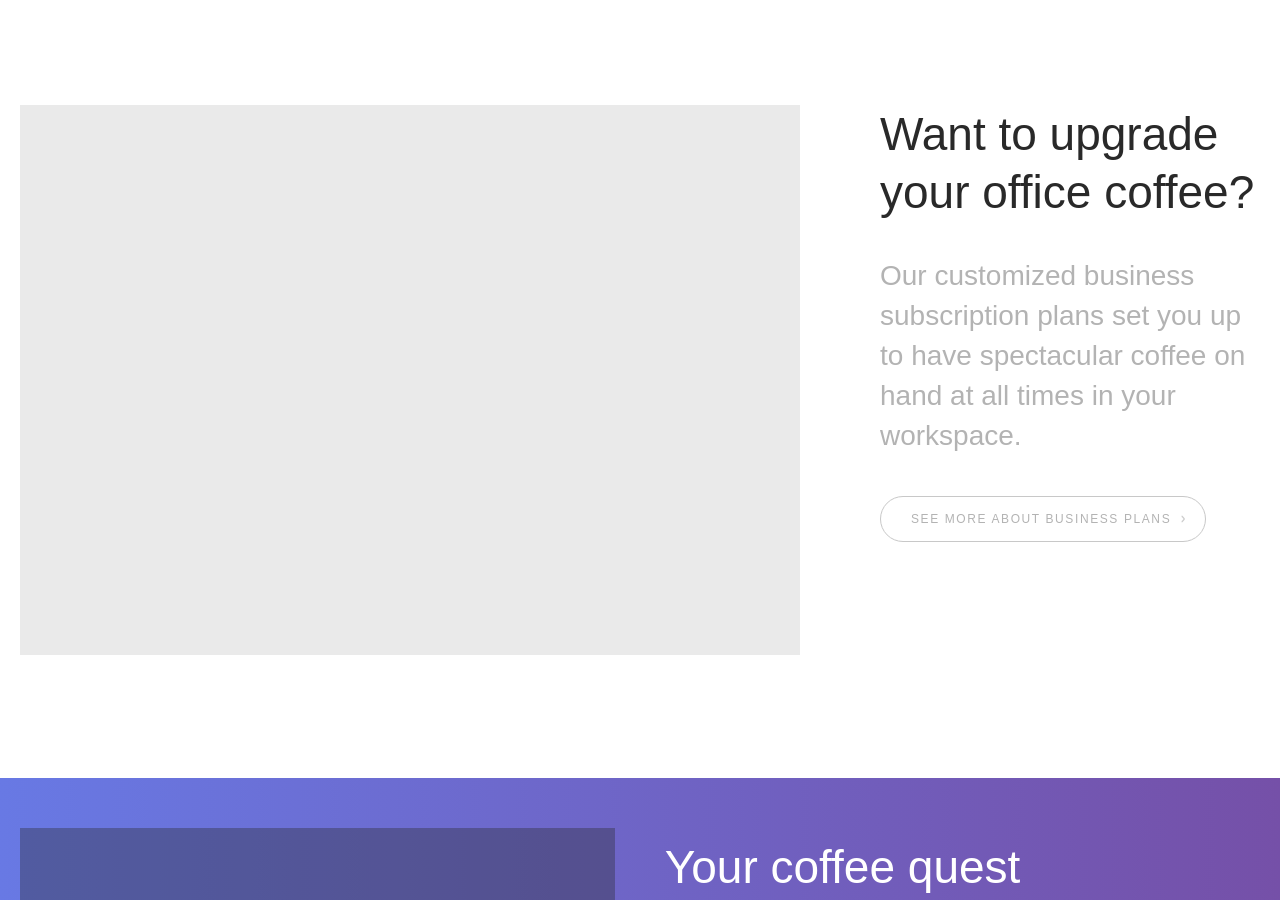
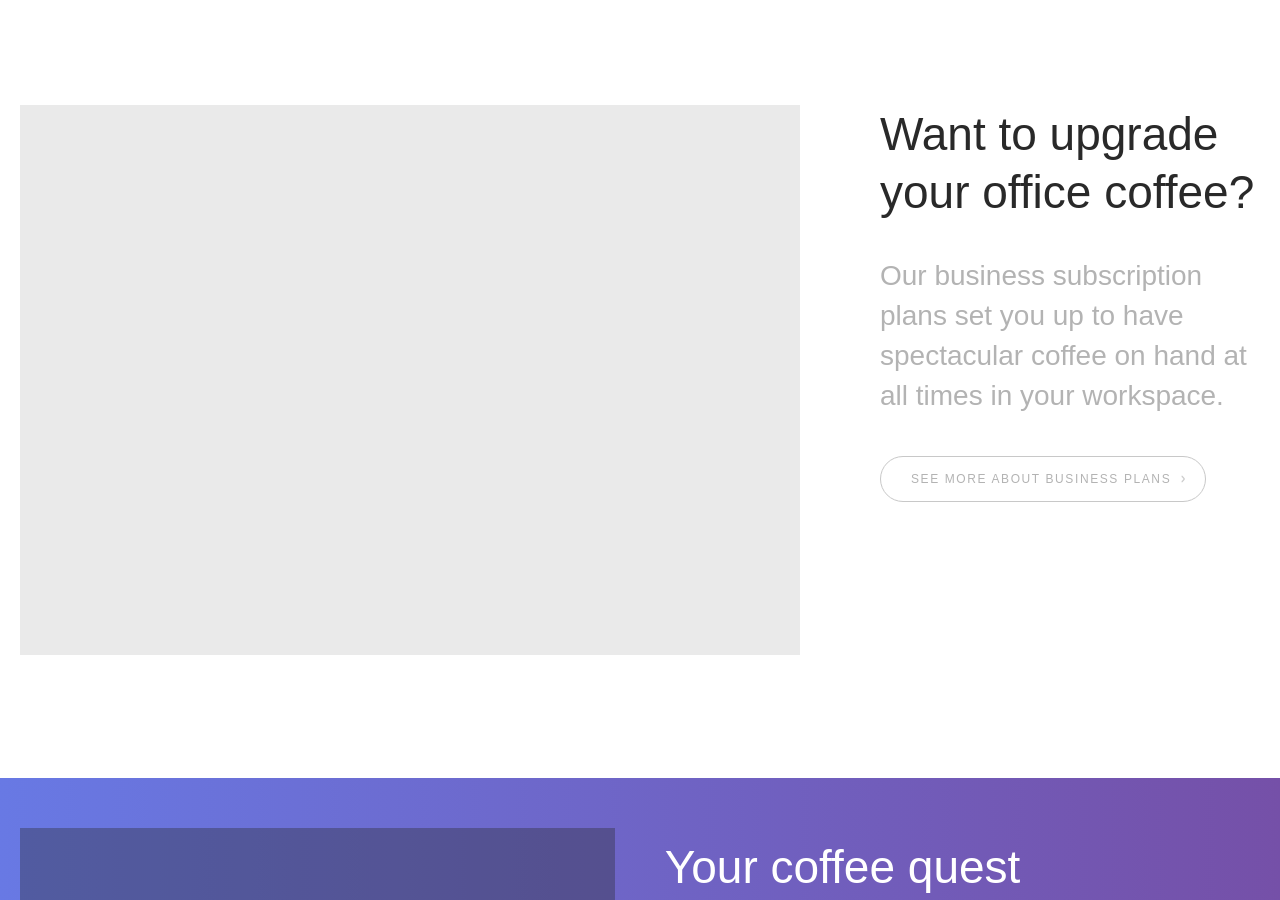
Before and after one commit to roryreiff/questcoffeeclub.com, a Jekyll site: the page built from pricing.md, in a window 1280 px wide and 900 px high, scrolled down 3043 px. Built offline with Jekyll 4.4.1, drawn with Linux system fonts in a browser that asks for light colours; nearby versions of some CDN libraries; some web fonts are replaced; comment, search, counter and statistics services are not loaded.

Commit message:
text change on pricing page

```diff
--- a/pricing.md
+++ b/pricing.md
@@ -34,7 +34,7 @@ permalink: /pricing/
             </div>
             <div class="third">
                 <h3>Want to upgrade your office coffee?</h3>
-                <p>Our customized business subscription plans set you up to have spectacular coffee on hand at all times in your workspace.</p>
+                <p>Our business subscription plans set you up to have spectacular coffee on hand at all times in your workspace.</p>
                 <a href="/business-subscriptions" class="button button-secondary-white button-with-arrow button-medium button-left">See more about business plans<span class="button-arrow"></span></a>
             </div>
         </div>
```
